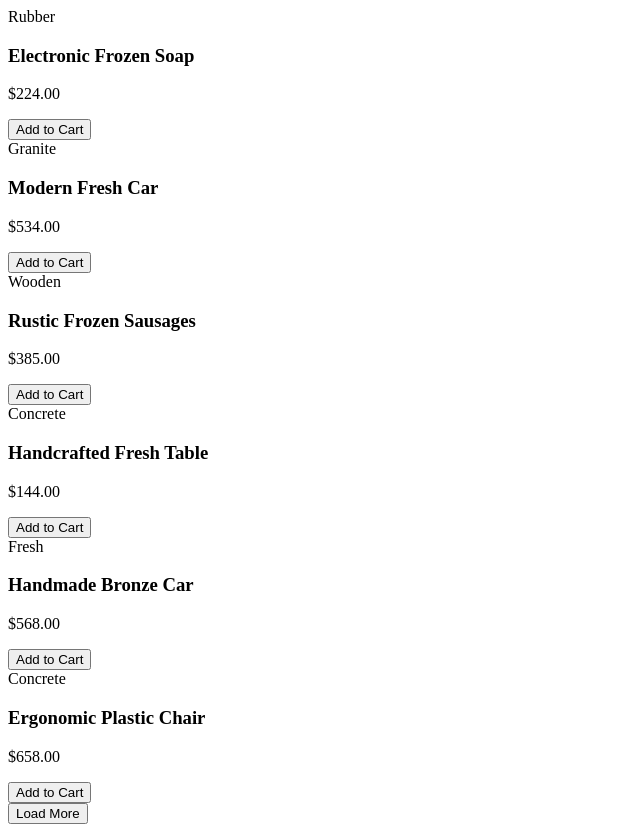
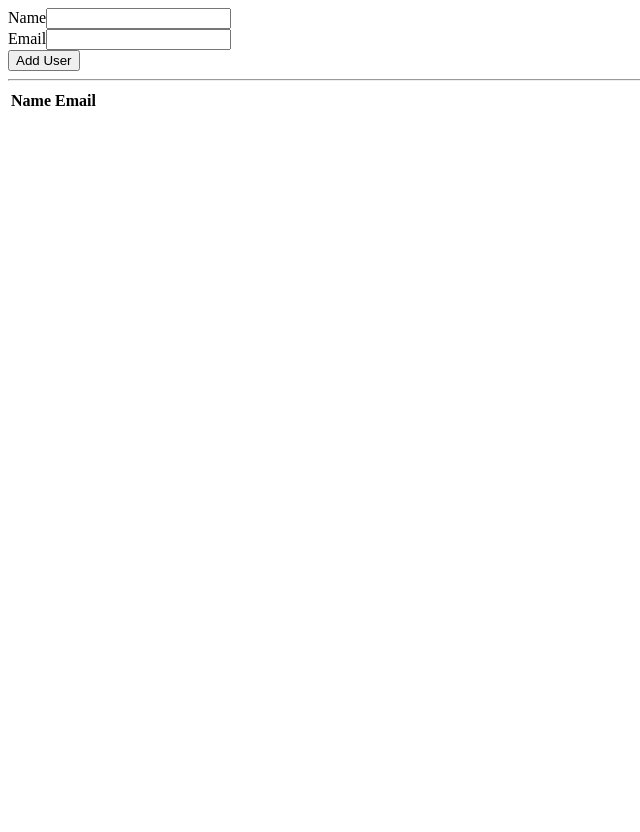
Before and after one commit to ognezdyonova/react_testing_learn, a React (Create React App) app: page / in a window 1280 px wide. Shown: the whole page, without its empty margins (0-640 px from the left). After the commit the page ends 800 px from the top, so only its background shows below. Built offline with nearby package versions, Linux system fonts and the light colour scheme.

Commit message:
Section 2, Points:5,6,7,8,9

```diff
--- a/src/App.js
+++ b/src/App.js
@@ -1,10 +1,18 @@
 import "./styles.css";
-import ProductList from "./components/ProductList";
+import UserForm from "./components/UserForm";
+import {useState} from "react";
+import UserList from "./components/UserList";
 
 export default function App() {
-  return (
-    <div className="container mx-auto">
-      <ProductList />
-    </div>
-  );
+    const [users, setUsers] = useState([]);
+    const onUserAdd = (user) => {
+        setUsers([...users, user]);
+    }
+    return (
+        <div className="container mx-auto">
+            <UserForm onUserAdd={onUserAdd}/>
+            <hr/>
+            <UserList users={users}/>
+        </div>
+    );
 }
--- /dev/null
+++ b/src/components/UserForm.js
@@ -0,0 +1,26 @@
+import {useState} from "react";
+
+function UserForm({onUserAdd}) {
+    const [email, setEmail] = useState('');
+    const [name, setName] = useState('');
+
+    const handlerSubmit = (event)=>{
+        event.preventDefault();
+        console.log(name,email);
+        onUserAdd({name,email});
+    }
+    return <form onSubmit={handlerSubmit}>
+        <div>
+            <label>Name</label>
+            <input value={name} onChange={e=>setName(e.target.value)}/>
+        </div>
+        <div>
+            <label>Email</label>
+            <input value={email} onChange={e=>setEmail(e.target.value)}/>
+        </div>
+
+        <button>Add User</button>
+    </form>
+}
+
+export default UserForm;
--- /dev/null
+++ b/src/components/UserList.js
@@ -0,0 +1,24 @@
+function UserList({ users }) {
+    const renderedUsers = users.map((user) => {
+        return (
+            <tr key={user.name}>
+                <td>{user.name}</td>
+                <td>{user.email}</td>
+            </tr>
+        );
+    });
+
+    return (
+        <table>
+            <thead>
+            <tr>
+                <th>Name</th>
+                <th>Email</th>
+            </tr>
+            </thead>
+            <tbody>{renderedUsers}</tbody>
+        </table>
+    );
+}
+
+export default UserList;
```
